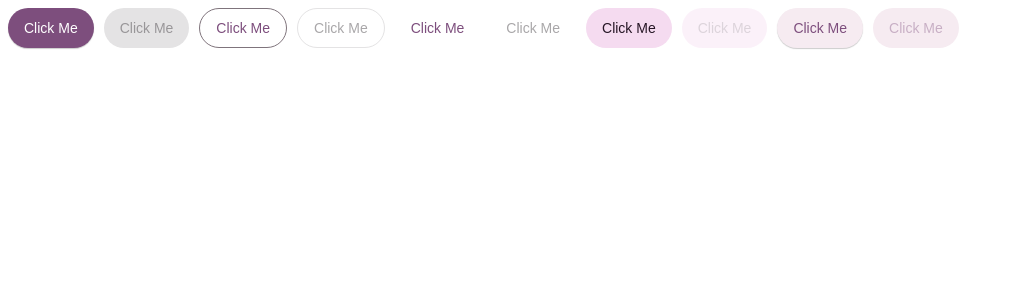
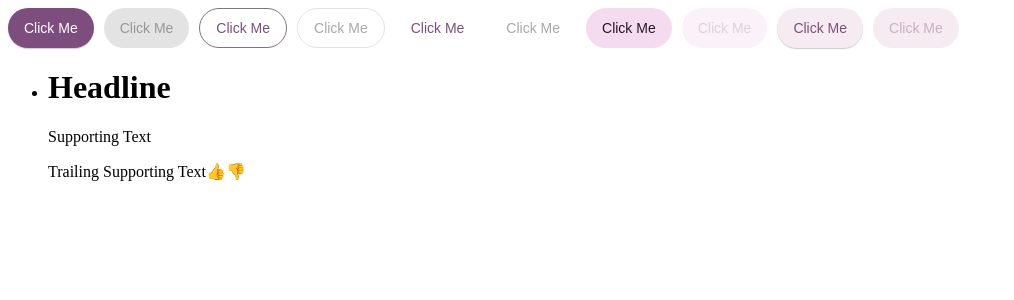
Before and after one commit to yelyty/material-components, a React (Vite) app: page / in a window 1280 px wide. Shown: the top 300 px of the page, without its empty margins (0-1014 px from the left). Built offline with nearby package versions, Linux system fonts and the light colour scheme.

Commit message:
Basic List component

```diff
--- a/src/App.tsx
+++ b/src/App.tsx
@@ -1,6 +1,7 @@
 import { ThemeProvider } from "@emotion/react";
 import theme from "./components/theme";
 import Button from "./components/Button/Button";
+import { List } from "./components/List";
 
 function App() {
   return (
@@ -62,6 +63,15 @@ function App() {
           onClick={() => alert("Button clicked")}
         />
       </div>
+      <List>
+        <List.Item>
+          <List.Headline text="Headline" />
+          <List.SupportingText text="Supporting Text" />
+          <List.TrailingSupportingText text="Trailing Supporting Text" />
+          <List.LeadingIcon icon={<span>👍</span>} />
+          <List.TrailingIcon icon={<span>👎</span>} />
+        </List.Item>
+      </List>
     </ThemeProvider>
   );
 }
--- /dev/null
+++ b/src/components/List/List.tsx
@@ -0,0 +1,84 @@
+import { ReactElement } from "react";
+
+type ListProps = {
+  children: React.ReactNode;
+};
+const List = ({ children }: ListProps) => {
+  return <ul>{children}</ul>;
+};
+
+type ItemProps = {
+  children: [
+    ReactElement<typeof Headline>,
+    ReactElement<typeof SupportingText>?,
+    ReactElement<typeof TrailingSupportingText>?,
+    ReactElement<typeof LeadingIcon>?,
+    ReactElement<typeof LeadingAvatar>?,
+    ReactElement<typeof TrailingIcon>?,
+  ];
+};
+const Item = ({ children }: ItemProps) => {
+  return <li>{children}</li>;
+};
+
+type HeadlineProps = {
+  text: string;
+};
+
+const Headline = ({ text }: HeadlineProps) => {
+  return <h1>{text}</h1>;
+};
+
+type SupportingTextProps = {
+  text: string;
+};
+const SupportingText = ({ text }: SupportingTextProps) => {
+  return <p>{text}</p>;
+};
+
+type TrailingSupportingTextProps = {
+  text: string;
+};
+
+const TrailingSupportingText = ({ text }: TrailingSupportingTextProps) => {
+  return <span>{text}</span>;
+};
+
+type LeadingIconProps = {
+  icon: ReactElement;
+};
+
+const LeadingIcon = ({ icon }: LeadingIconProps) => {
+  return <span>{icon}</span>;
+};
+
+type LeadingAvatarProps = {
+  label: string;
+};
+
+const LeadingAvatar = ({ label }: LeadingAvatarProps) => {
+  return <span>{label}</span>;
+};
+
+type TrailingIconProps = {
+  icon: ReactElement;
+};
+
+const TrailingIcon = ({ icon }: TrailingIconProps) => {
+  return <span>{icon}</span>;
+};
+
+const Divider = () => {
+  return <hr />;
+};
+
+List.Item = Item;
+List.Headline = Headline;
+List.SupportingText = SupportingText;
+List.TrailingSupportingText = TrailingSupportingText;
+List.LeadingIcon = LeadingIcon;
+List.LeadingAvatar = LeadingAvatar;
+List.TrailingIcon = TrailingIcon;
+List.Divider = Divider;
+
+export default List;
--- /dev/null
+++ b/src/components/List/index.ts
@@ -0,0 +1 @@
+export { default as List } from "./List";
```
Also changed, not shown: src/components/Button/Button.tsx (+1 -8 lines), src/components/Button/Button.types.ts (+7 -0 lines), src/components/List/List.styles.tsx (added), src/components/List/List.types.ts (added).
